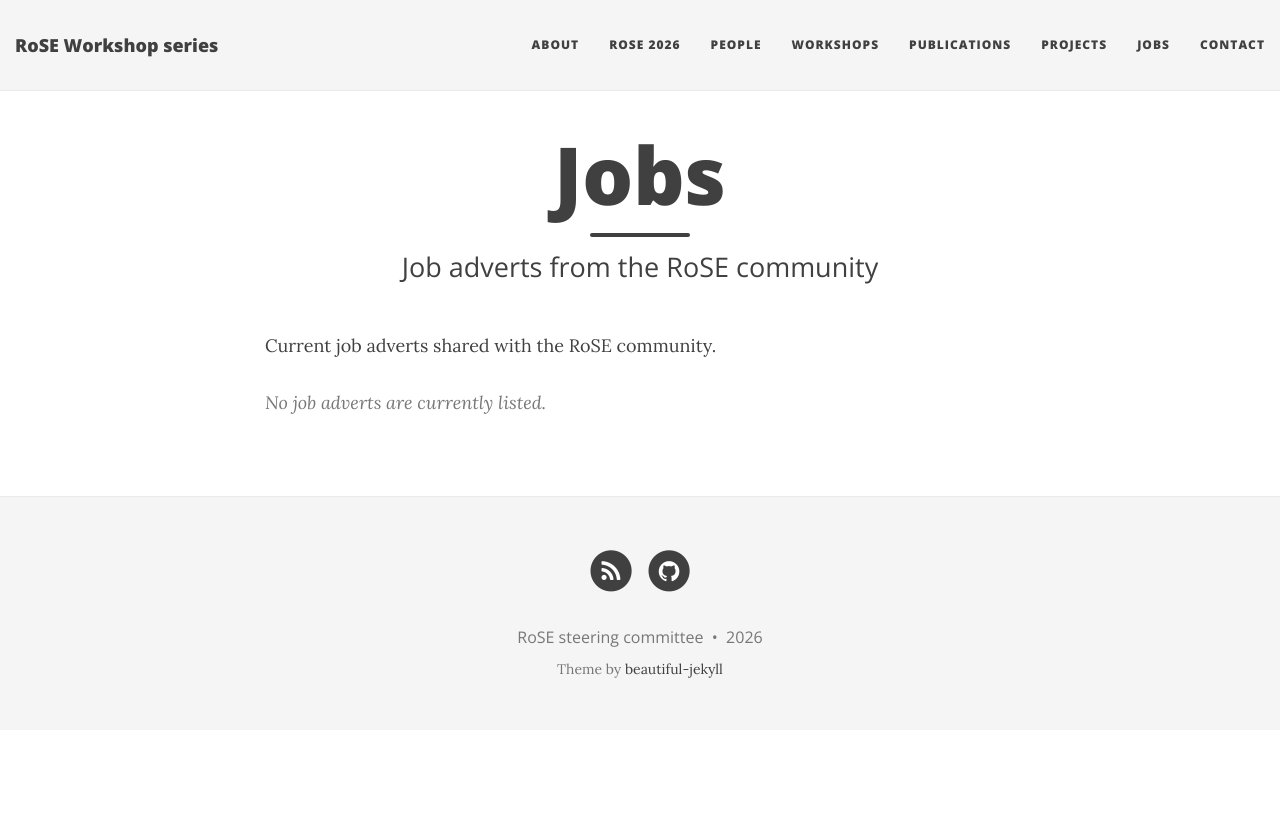
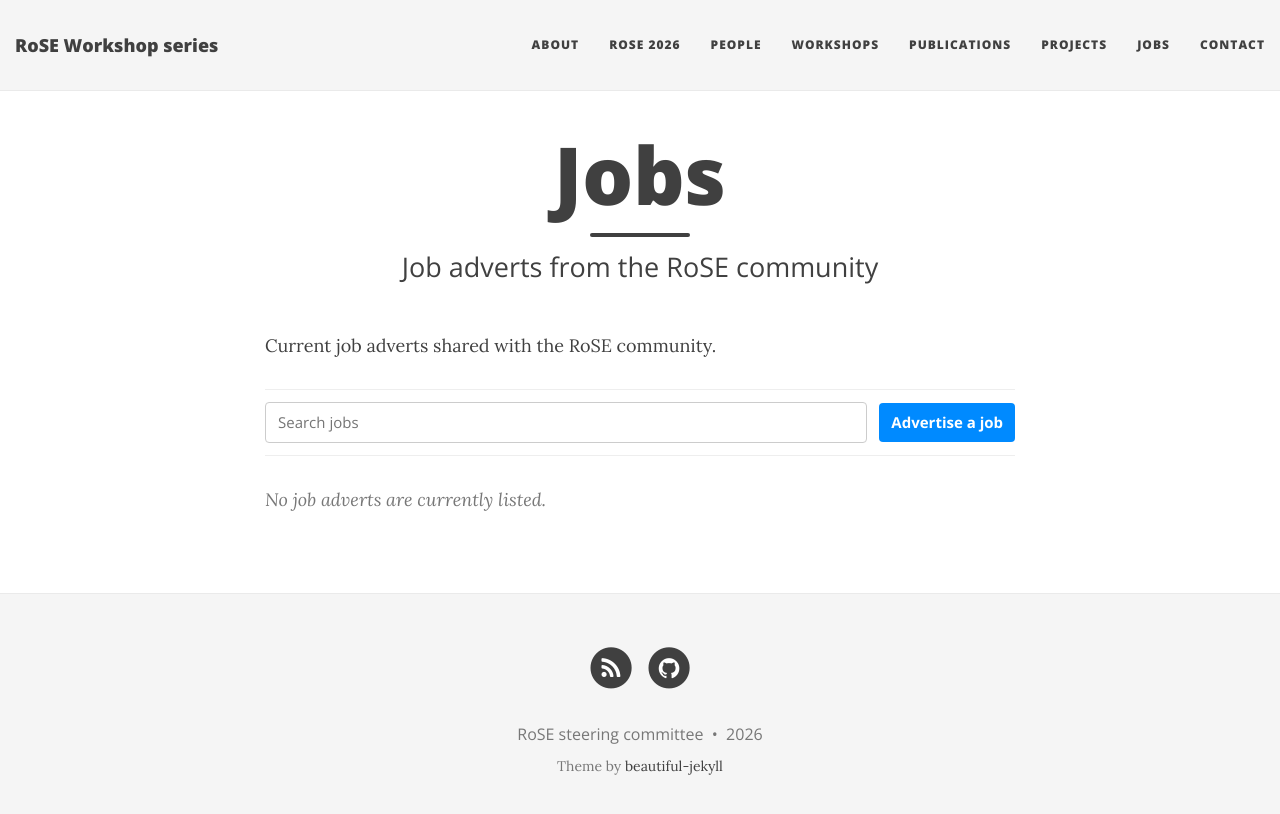
Before and after one commit to rose-workshops/rose-workshops.github.io, a Jekyll site: the page built from jobs.md, in a window 1280 px wide. Shown: the top 814 px of the page. Built offline with Jekyll 4.4.1, drawn with Linux system fonts in a browser that asks for light colours; nearby versions of some CDN libraries.

Commit message:
Add jobs page controls

```diff
--- a/css/main.css
+++ b/css/main.css
@@ -71,6 +71,56 @@ hr.small {
   margin-top: 30px;
 }
 
+.job-listings-toolbar {
+  align-items: center;
+  background: #ffffff;
+  border-bottom: 1px solid #eeeeee;
+  border-top: 1px solid #eeeeee;
+  display: flex;
+  gap: 12px;
+  margin: 30px 0 0;
+  padding: 12px 0;
+  position: sticky;
+  top: 80px;
+  z-index: 10;
+}
+
+.job-listings-search-label {
+  height: 1px;
+  margin: -1px;
+  overflow: hidden;
+  position: absolute;
+  width: 1px;
+}
+
+.job-listings-search {
+  border: 1px solid #cccccc;
+  border-radius: 4px;
+  flex: 1;
+  font-family: 'Open Sans', 'Helvetica Neue', Helvetica, Arial, sans-serif;
+  font-size: 15px;
+  min-width: 0;
+  padding: 9px 12px;
+}
+
+.job-listings-submit {
+  background-color: {{ site.link-col }};
+  border-radius: 4px;
+  color: #ffffff;
+  flex: 0 0 auto;
+  font-family: 'Open Sans', 'Helvetica Neue', Helvetica, Arial, sans-serif;
+  font-size: 15px;
+  font-weight: 700;
+  padding: 9px 12px;
+}
+
+.job-listings-submit:hover,
+.job-listings-submit:focus {
+  background-color: {{ site.hover-col }};
+  color: #ffffff;
+  text-decoration: none;
+}
+
 .job-listings-status {
   color: #777777;
   font-style: italic;
@@ -125,6 +175,18 @@ hr.small {
 
 .job-listing-contact {
   color: #777777;
+}
+
+@media only screen and (max-width: 767px) {
+  .job-listings-toolbar {
+    align-items: stretch;
+    flex-direction: column;
+    top: 50px;
+  }
+
+  .job-listings-submit {
+    text-align: center;
+  }
 }
 
 ::-moz-selection {
--- a/jobs.md
+++ b/jobs.md
@@ -8,6 +8,19 @@ js:
 
 <p>Current job adverts shared with the RoSE community.</p>
 
+<div class="job-listings-toolbar">
+  <label class="job-listings-search-label" for="job-listings-search">Search jobs</label>
+  <input id="job-listings-search"
+         class="job-listings-search"
+         type="search"
+         placeholder="Search jobs"
+         aria-label="Search jobs">
+  <a class="job-listings-submit"
+     href="https://forms.gle/E6R7SN3k54c7hx8Z6"
+     target="_blank"
+     rel="noopener">Advertise a job</a>
+</div>
+
 <div id="job-listings"
      class="job-listings"
      data-sheet-url="https://docs.google.com/spreadsheets/d/16yOVtD0XPcVht58jxOES8VYuxC-KwfY1I-D4J1TjyeU/export?format=csv&amp;gid=242872713">
--- a/js/job-listings.js
+++ b/js/job-listings.js
@@ -4,6 +4,7 @@
     return;
   }
 
+  var searchInput = document.getElementById('job-listings-search');
   var sheetUrl = root.getAttribute('data-sheet-url');
   var headers = {
     approved: 'Approved',
@@ -98,8 +99,8 @@
     return headers.approved in entries[0] && headers.deadline in entries[0];
   }
 
-  function renderEmpty() {
-    root.innerHTML = '<p class="job-listings-status">No job adverts are currently listed.</p>';
+  function renderEmpty(message) {
+    root.innerHTML = '<p class="job-listings-status">' + message + '</p>';
   }
 
   function appendText(parent, tagName, className, text) {
@@ -142,11 +143,32 @@
     parent.appendChild(link);
   }
 
-  function render(entries) {
+  function searchableText(entry) {
+    return [
+      entry[headers.title],
+      entry[headers.institution],
+      entry[headers.location],
+      entry[headers.description],
+      entry[headers.contact]
+    ].join(' ').toLowerCase();
+  }
+
+  function matchingEntries(entries) {
+    var query = searchInput ? searchInput.value.trim().toLowerCase() : '';
+    if (!query) {
+      return entries;
+    }
+
+    return entries.filter(function (entry) {
+      return searchableText(entry).indexOf(query) !== -1;
+    });
+  }
+
+  function render(entries, emptyMessage) {
     root.innerHTML = '';
 
     if (!entries.length) {
-      renderEmpty();
+      renderEmpty(emptyMessage);
       return;
     }
 
@@ -179,12 +201,22 @@
     .then(function (csv) {
       var entries = rowObjects(parseCsv(csv));
       if (!hasRequiredColumns(entries)) {
-        renderEmpty();
+        renderEmpty('No job adverts are currently listed.');
         return;
       }
-      render(entries.filter(function (entry) {
+      var currentEntries = entries.filter(function (entry) {
         return isApproved(entry) && isCurrent(entry);
-      }));
+      });
+      var update = function () {
+        var emptyMessage = currentEntries.length ? 'No job adverts match your search.' : 'No job adverts are currently listed.';
+        render(matchingEntries(currentEntries), emptyMessage);
+      };
+      if (searchInput) {
+        searchInput.addEventListener('input', update);
+      }
+      update();
     })
-    .catch(renderEmpty);
+    .catch(function () {
+      renderEmpty('No job adverts are currently listed.');
+    });
 }());
```
